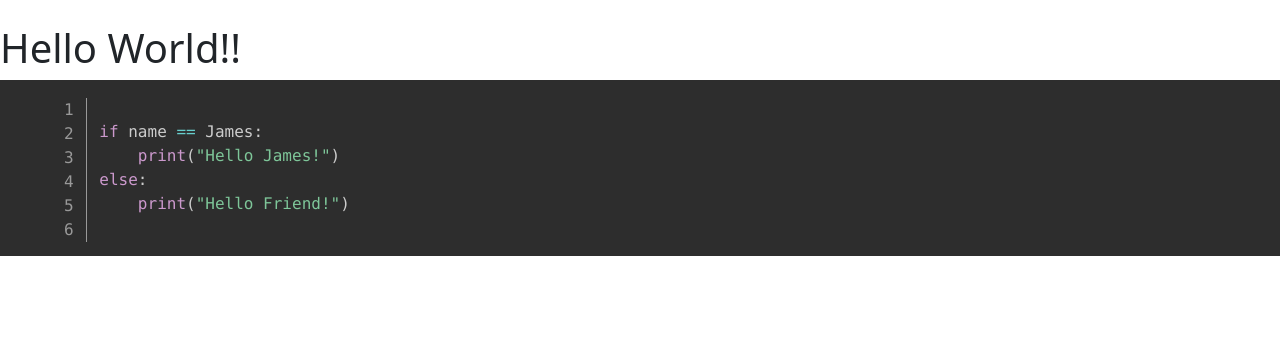
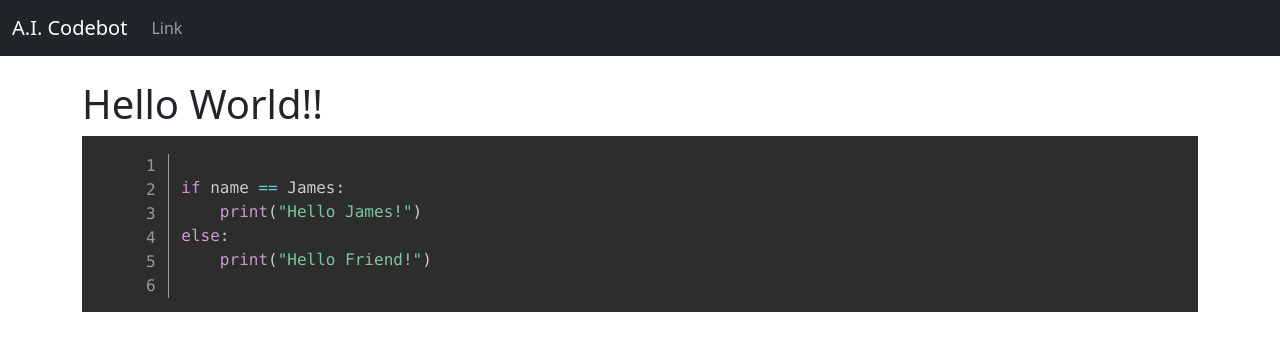
Before and after one commit to J1M4J/Django-AI-Codebot, a Django app: page / in a window 1280 px wide. Shown: the top 351 px of the page. Run offline with Django 5.2, Linux system fonts and the light colour scheme.

Commit message:
Fixed styling that was deleted on last commit.

```diff
--- a/website/templates/base.html
+++ b/website/templates/base.html
@@ -7,6 +7,8 @@
     <title>AI Codebot</title>
     <link href="https://cdn.jsdelivr.net/npm/bootstrap@5.3.3/dist/css/bootstrap.min.css" rel="stylesheet" integrity="sha384-QWTKZyjpPEjISv5WaRU9OFeRpok6YctnYmDr5pNlyT2bRjXh0JMhjY6hW+ALEwIH" crossorigin="anonymous">
     <link href="{% static 'css/prism.css' %}", rel="stylesheet">
+    {% include 'navbar.html' %}
+    <div class='container'>
     </br>
         {% block content %}
 
```
